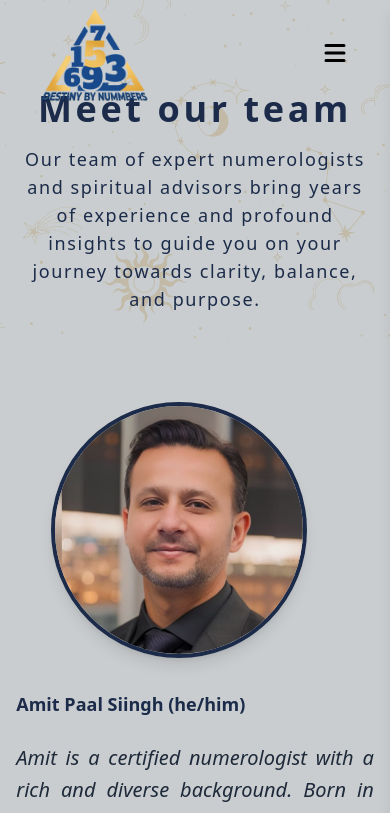
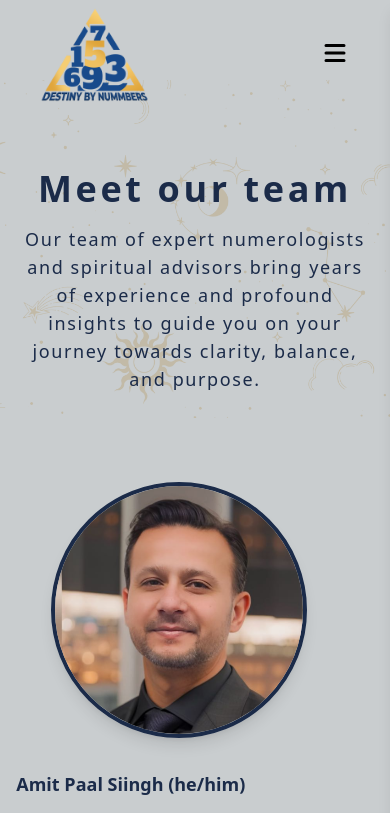
Before and after one commit to BigwigMediaAI/numrology, a Next.js app: page /team in a window 390 px wide. Shown: the top 813 px of the page. Built offline with nearby package versions, Linux system fonts and the light colour scheme.

Commit message:
add changes

```diff
--- a/src/app/contact-us/page.tsx
+++ b/src/app/contact-us/page.tsx
@@ -11,7 +11,7 @@ import Link from "next/link";
 
 export default function ContactPage() {
   return (
-    <div className="min-h-screen bg-[var(--background-color)]">
+    <div className="min-h-screen bg-[var(--background-color)] py-20 md:py-0">
       <Navbar />
 
       {/* Hero Section */}
--- a/src/app/our-services/page.tsx
+++ b/src/app/our-services/page.tsx
@@ -8,7 +8,7 @@ import Image from "next/image";
 
 export default function ContactPage() {
   return (
-    <div className="min-h-screen bg-[var(--background-color)]">
+    <div className="min-h-screen bg-[var(--background-color)] py-20 md:py-0">
       <Navbar />
 
       {/* Hero Section */}
--- a/src/app/team/page.tsx
+++ b/src/app/team/page.tsx
@@ -79,7 +79,7 @@ const teamMembers = [
 
 export default function ContactPage() {
   return (
-    <div className="  min-h-screen  bg-[var(--background-color)]">
+    <div className="  min-h-screen  bg-[var(--background-color)] py-20 md:py-0">
       <Navbar />
 
       {/* Hero Section */}
```
